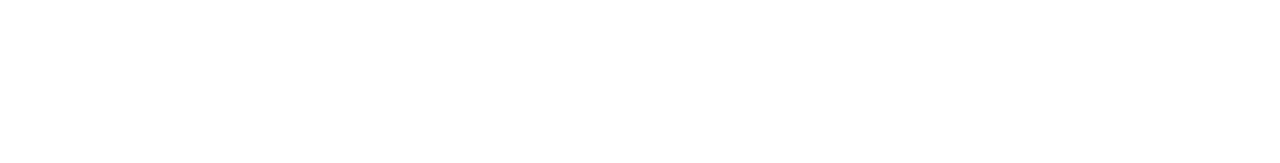
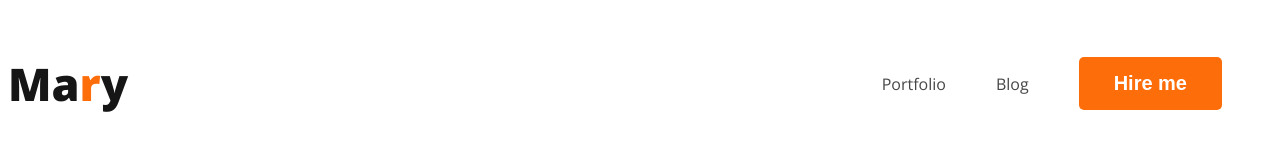
Before and after one commit to anTivIRus6397/webdeveloper-portfolio, a plain HTML site: page index.html in a window 1280 px wide. Drawn offline with nearby package versions, Linux system fonts and the light colour scheme.

Commit message:
added nav

```diff
--- a/index.html
+++ b/index.html
@@ -4,10 +4,23 @@
     <meta charset="UTF-8">
     <meta name="viewport" content="width=device-width, initial-scale=1.0">
     <title>web developer portfolio</title>
+
+    <link rel="preconnect" href="https://fonts.googleapis.com">
+    <link rel="preconnect" href="https://fonts.gstatic.com" crossorigin>
+    <link href="https://fonts.googleapis.com/css2?family=Open+Sans:wght@400;700;800&display=swap" rel="stylesheet">
+
+<link rel="stylesheet" href="styles/portfolio.css">
 </head>
 <body>
     <header>
-
+        <nav>
+            <h3 class="nav-title">Ma<span class="text-primary">r</span>y</h3>
+            <ul>
+                <li><a href="">Portfolio</a></li>
+                <li><a href="">Blog</a></li>
+                <li><button class="btn-primary">Hire me</button></li>
+            </ul>
+        </nav>
     </header>
 
     <main>
--- /dev/null
+++ b/styles/portfolio.css
@@ -0,0 +1,43 @@
+/* common shared style*/
+body{
+    font-family: 'Lato', sans-serif;
+    font-family: 'Open Sans', sans-serif;
+}
+
+/* nav related styles */
+nav{
+    display: flex;
+    justify-content: space-between;
+
+    align-items: center;
+}
+.nav-title{
+    color: rgb(22, 22, 22);
+    font-size: 45px;
+    font-weight: 800;
+}
+.text-primary{color: #FD6E0A
+}
+.btn-primary{
+    border-radius: 5px;
+background: #FD6E0A;
+border: 0;
+color: white;
+font-size: 20px;
+font-weight: 700;
+padding: 15px 35px;
+
+}
+nav ul{
+    display: flex;
+    align-items: center;
+}
+nav li{
+    list-style: none;
+    margin-right: 50px;
+}
+
+nav a{
+    text-decoration: none;
+    color: #474747;
+}
```
